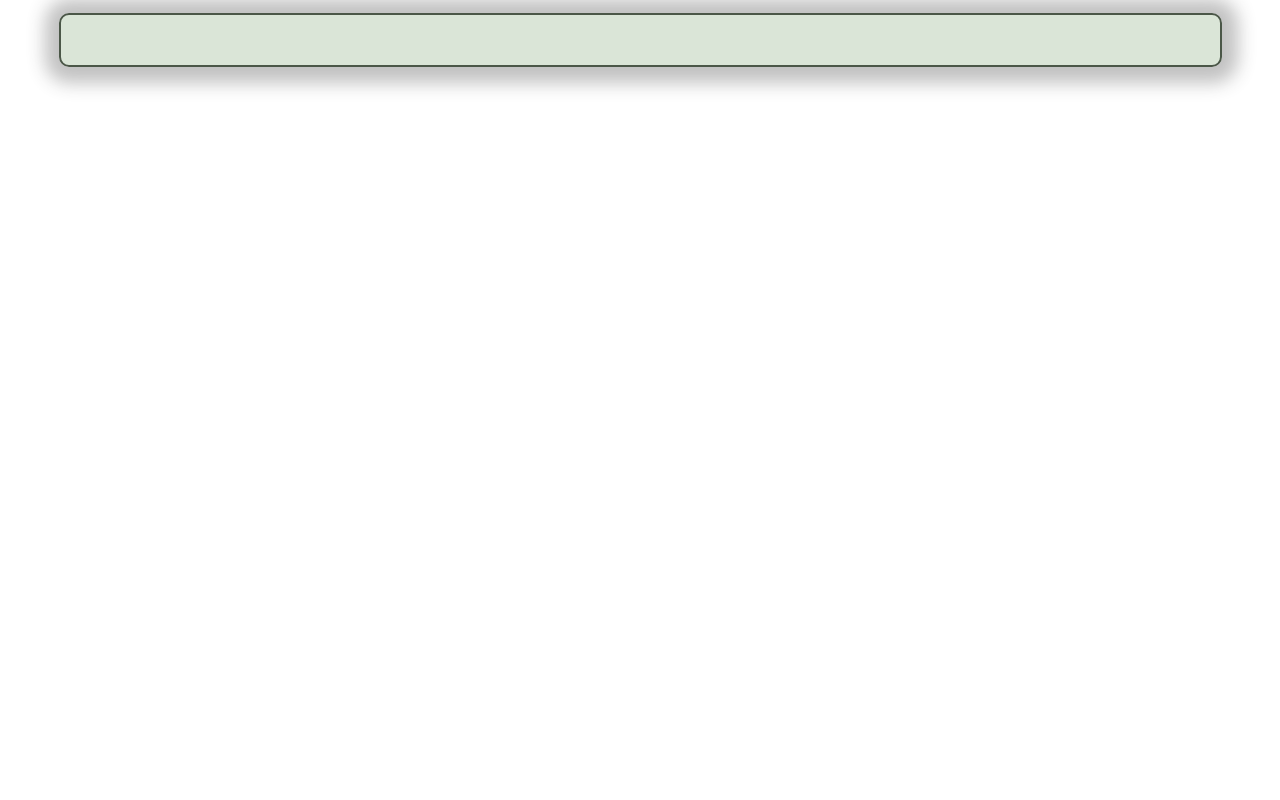
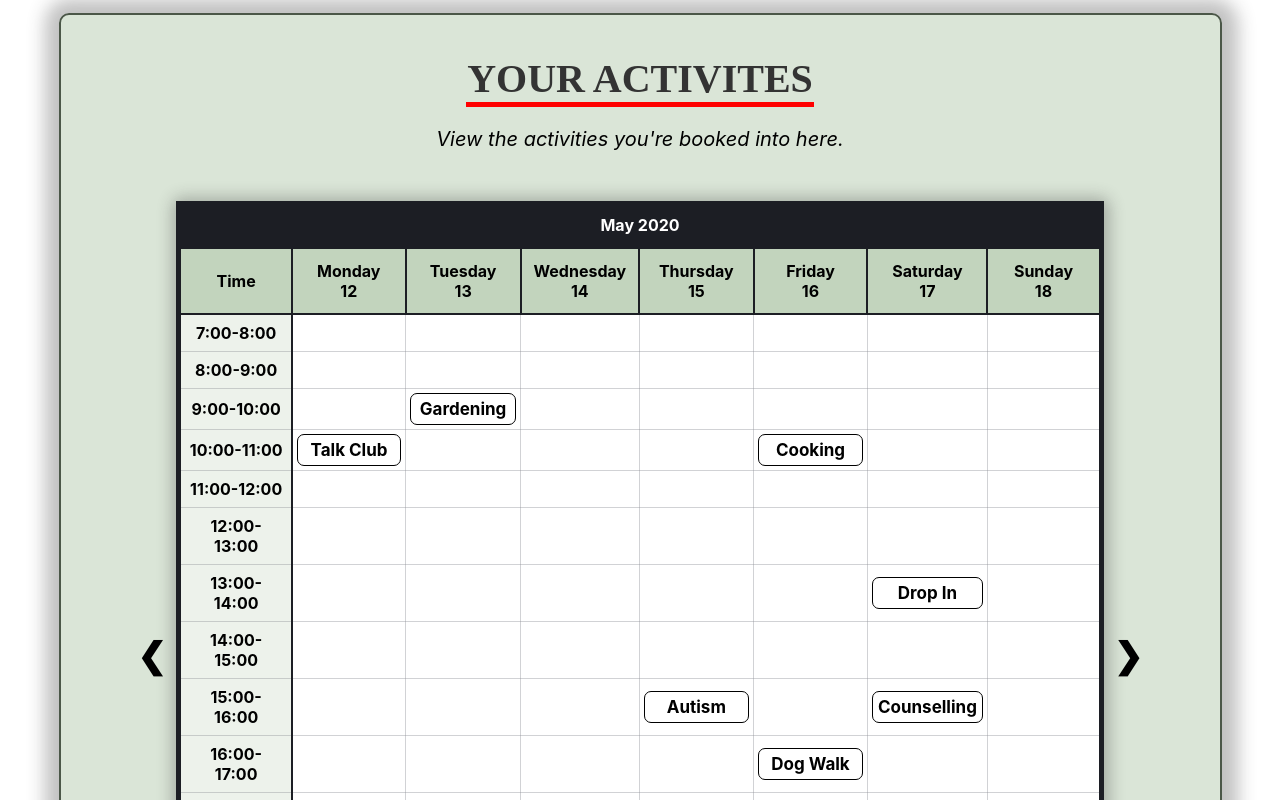
Before and after one commit to ja853/hcicwii, a React (Create React App) app: page /myActivities in a window 1280 px wide. Shown: the part 180-980 px from the top of the page. Built offline with nearby package versions, Linux system fonts and the light colour scheme.

Commit message:
add my booking page. need to make buttons stay coloured

```diff
--- a/src/App.css
+++ b/src/App.css
@@ -105,6 +105,13 @@ ul li{
   flex-direction: row;
   padding: 20px;
   justify-content: space-evenly;
+}
+
+.activities-container2{
+  font-size: 15px;
+  display: flex;
+  flex-direction: row;
+  justify-content: center;
 }
 
 h3 {
--- a/src/App.js
+++ b/src/App.js
@@ -8,6 +8,7 @@ import {
 } from "react-router-dom";
 import UoBathLogo from './BathLogo.png'
 import {Book} from "./Book";
+import {MyBookings} from './MyBookings'
 
 
 function App() {
@@ -39,6 +40,10 @@ function App() {
 
               <Route path="/book">
                 <Book />
+              </Route>
+
+              <Route path="/myActivities">
+                <MyBookings />
               </Route>
 
             </Switch>
@@ -92,6 +97,18 @@ function DSclicked() {
   bodyStyles.setProperty('--dsColour','rgb(94, 97, 110)');
 }
 
+function ChangeAllClicked(){
+  console.log("fart");
+  let bodyStyles = document.body.style;
+  bodyStyles.setProperty('--gsColour','red');
+  bodyStyles.setProperty('--dwColour','rgb(206, 0, 189)');
+  bodyStyles.setProperty('--ccColour','rgb(1, 44, 175)');
+  bodyStyles.setProperty('--tcrColour','rgb(240, 216, 1)');
+  bodyStyles.setProperty('--cwColour','rgb(255, 153, 94)');
+  bodyStyles.setProperty('--asgColour','green');
+  bodyStyles.setProperty('--dsColour','rgb(94, 97, 110)');
+}
+
 function ActivityButtons(){
   return (
     <div>
@@ -105,9 +122,11 @@ function ActivityButtons(){
       <div><input id="ds" type="checkbox" onClick={DSclicked}/><label htmlFor="ds" >Drop-in Session</label></div>
     </div>
 
-    <div className="filter-container">
-      <button id="show-all" type="button">Show All</button>
-      <button id="my-bookings" type="button">My Bookings</button>
+    <div className="activities-container2" > {/*className="filter-container"*/}
+{/*      <button id="show-all" type="button" onClick={ChangeAllClicked}>Show All</button>
+      <button id="my-bookings" type="button">My Bookings</button>*/}
+      <input id="show-all" type="checkbox"/><label onClick={ChangeAllClicked} className="showAllLabel">Show All2</label>
+      <input id="show-all" type="checkbox" onClick={ChangeAllClicked}/><label className="showAllLabel"><a className="myBookingsLink" href="/myActivities">My Bookings</a></label>
     </div>
     </div>
   )
--- /dev/null
+++ b/src/MyBookings.js
@@ -0,0 +1,83 @@
+import React from "react";
+import "./App.css";
+import './book.css'
+
+
+export function MyBookings() {
+  return(
+    <div className="App">
+      <div className="second-title">
+        <h1 id="second-title">YOUR ACTIVITES</h1>
+        <div className="red-line"/>
+        <p id="subheading">View the activities you're booked into here.</p>
+      </div>
+
+    <MyCalendar/>
+
+    </div>
+  )
+
+}
+
+function CalElement(props) {
+  return (
+    <div><label className={props.cn}><a className="calLink" href="/book">{props.txt}</a></label></div>
+  )
+}
+
+function MyCalendar() {
+  return (
+    <div className="calendar-container">
+      <h3 id="prev">&#10094;</h3>
+      <table className="Calendar">
+        <tr>
+          <td id="year-tag" colSpan="8">May 2020</td>
+        </tr>
+        <tr>
+          <th id="hour-tag">Time</th>
+          <th id="day-tag">Monday<br/>12</th>
+          <th id="day-tag">Tuesday<br/>13</th>
+          <th id="day-tag">Wednesday<br/>14</th>
+          <th id="day-tag">Thursday<br/>15</th>
+          <th id="day-tag">Friday<br/>16</th>
+          <th id="day-tag">Saturday<br/>17</th>
+          <th id="day-tag">Sunday<br/>18</th>
+        </tr>
+
+        <tr> <th id="time">7:00-8:00</th> <td/> <td/> <td/> <td/> <td/> <td/> <td/> </tr>
+
+        <tr> <th id="time">8:00-9:00</th> <td/> <td/> <td/> <td/> <td/> <td/> <td/> </tr>
+
+        <tr> <th id="time">9:00-10:00</th> <td/> <td id="gs"><CalElement cn={"gsLabel"} txt={"Gardening"}/></td> <td/> <td/> <td/> <td/> <td/> </tr>
+
+        <tr> <th id="time">10:00-11:00</th> <td id="tcr"><CalElement cn={"tcrLabel"} txt={"Talk Club"}/></td> <td/> <td/> <td/> <td id="cc"><CalElement cn={"ccLabel"} txt={"Cooking"}/></td> <td/> <td/> </tr>
+
+        <tr> <th id="time">11:00-12:00</th> <td/> <td/> <td/> <td/> <td/> <td/> <td/> </tr>
+
+        <tr> <th id="time">12:00-13:00</th> <td/> <td/> <td/> <td/> <td/> <td/> <td/> </tr>
+
+        <tr> <th id="time">13:00-14:00</th> <td/> <td/> <td/> <td/> <td/> <td id="ds"><CalElement cn={"dsLabel"} txt={"Drop In"}/></td> <td/> </tr>
+
+        <tr> <th id="time">14:00-15:00</th> <td/> <td/> <td/> <td/> <td/> <td/> <td/> </tr>
+
+        <tr> <th id="time">15:00-16:00</th> <td/> <td/> <td/> <td id="asg"><CalElement cn={"asgLabel"} txt={"Autism"}/></td> <td/> <td id="cw"><CalElement cn={"cwLabel"} txt={"Counselling"}/></td> <td/> </tr>
+
+        <tr> <th id="time">16:00-17:00</th> <td/> <td/> <td/> <td/> <td id="dw"><CalElement cn={"dwLabel"} txt={"Dog Walk"}/></td> <td/> <td/> </tr>
+
+        <tr> <th id="time">17:00-18:00</th> <td/> <td/> <td/> <td/> <td/> <td/> <td/> </tr>
+
+        <tr> <th id="time">18:00-19:00</th> <td/> <td/> <td/> <td/> <td/> <td/> <td/> </tr>
+
+        <tr> <th id="time">19:00-20:00</th> <td/> <td/> <td/> <td/> <td/> <td/> <td/> </tr>
+
+        <tr> <th id="time">20:00-21:00</th> <td/> <td/> <td/> <td/> <td/> <td/> <td/> </tr>
+
+        <tr> <th id="time">21:00-22:00</th> <td/> <td/> <td/> <td/> <td/> <td/> <td/> </tr>
+
+        <tr> <th id="time">22:00-23:00</th> <td/> <td/> <td/> <td/> <td/> <td/> <td/> </tr>
+
+      </table>
+      <h3 id="next">&#10095;</h3>
+    </div>
+  )
+}
--- a/src/buttons.css
+++ b/src/buttons.css
@@ -67,6 +67,20 @@ input[type="checkbox"]{
 .calLink {
     color: black;
     text-decoration: none;
+}
+
+.myBookingsLink {
+    color: white;
+    text-decoration: none;
+}
+
+.showAllLabel {
+    width: 100px;
+    font-size: 15px;
+    align-content:  center;
+    text-align: center;
+    align-items: center;
+    alignment: center;
 }
 
 label {
```
